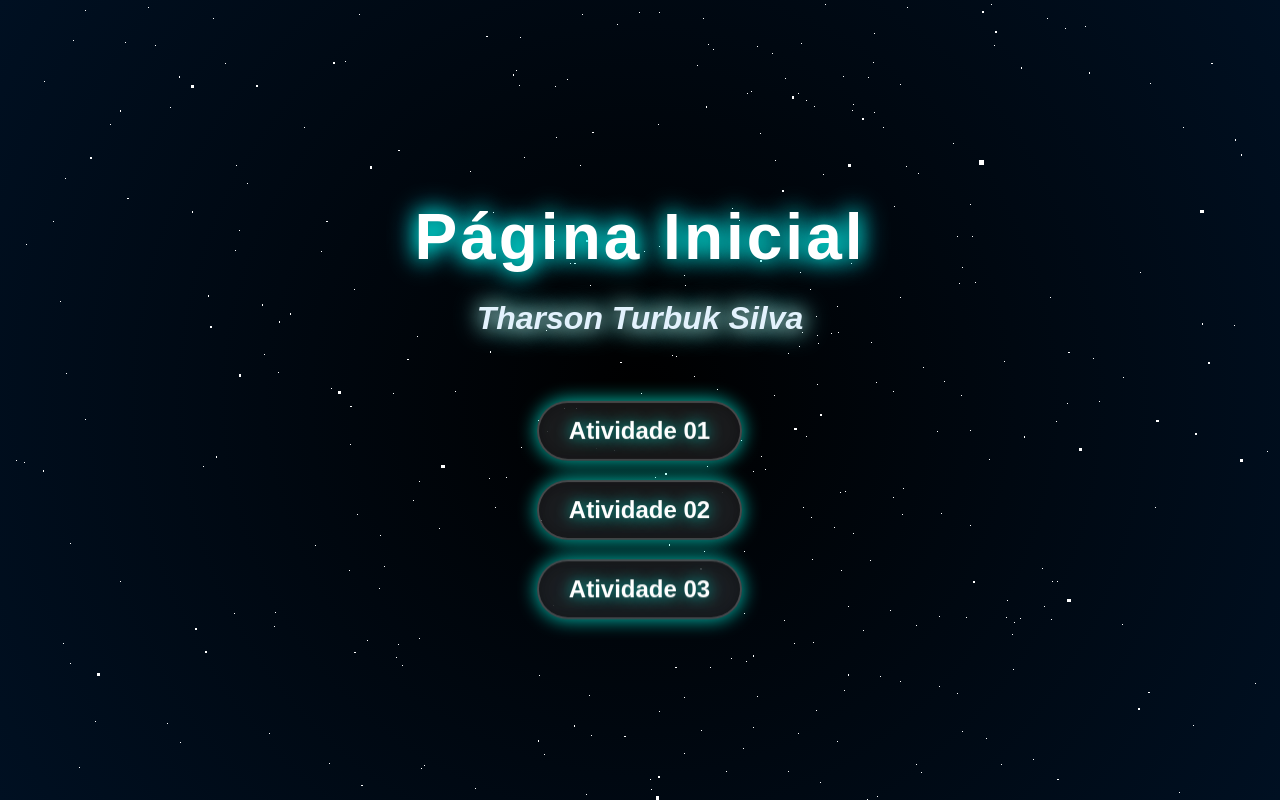
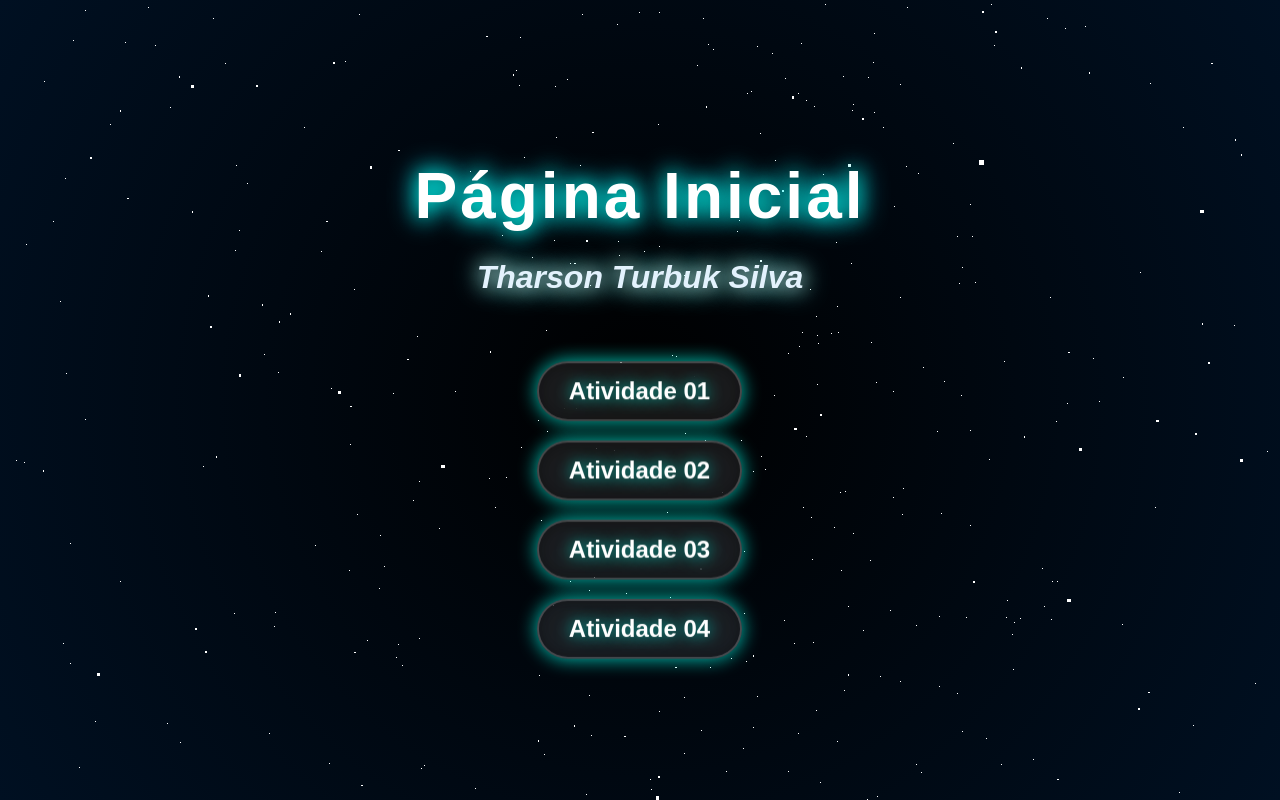
Before and after one commit to Tharsonts/L.E.S-React, a React (Create React App) app: page / in a window 1280 px wide. Built offline with nearby package versions, Linux system fonts and the light colour scheme.

Commit message:
Update home.js

```diff
--- a/src/Home/home.js
+++ b/src/Home/home.js
@@ -20,6 +20,9 @@ const Home = () => {
           <li>
             <Link to="/semana02">Atividade 03</Link>
           </li>
+          <li>
+            <Link to="/semana03">Atividade 04</Link>
+          </li>
         </ul>
       </nav>
     </>
```
